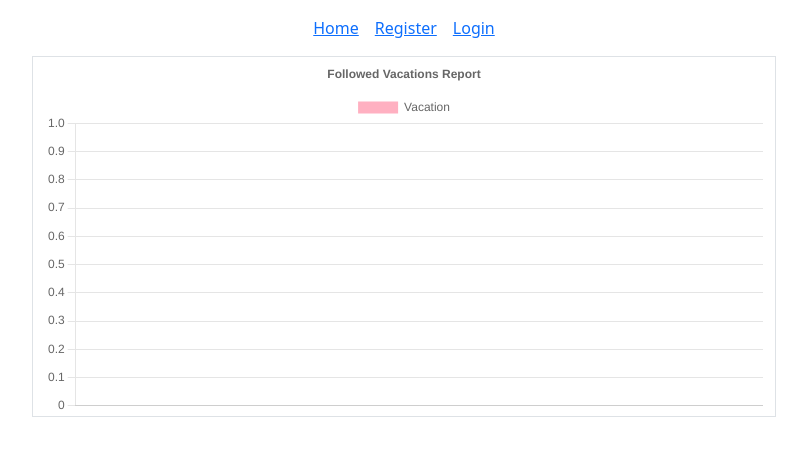
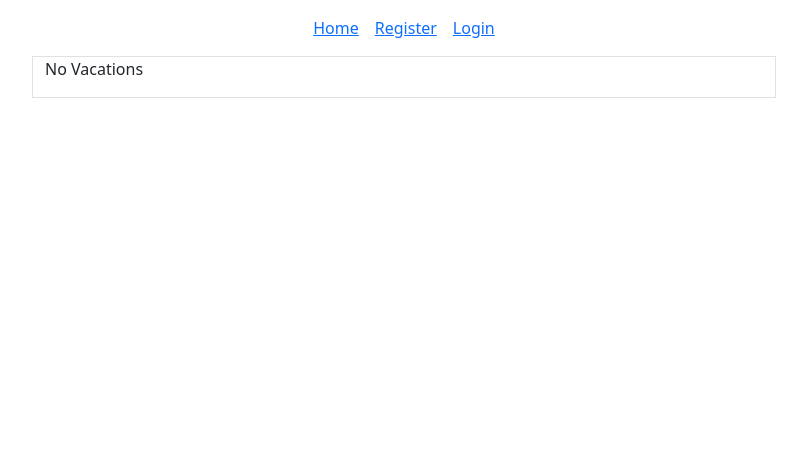
Before and after one commit to ElinorXP/vacation_app, a React (Create React App) app in the folder frontend/: page /reports in a window 1280 px wide. Shown: the top 456 px of the page, without its empty margins (236-1043 px from the left). Built offline with nearby package versions, Linux system fonts and the light colour scheme; no server answers.

Commit message:
Small Fixes

```diff
--- a/frontend/src/components/home/Home.tsx
+++ b/frontend/src/components/home/Home.tsx
@@ -123,7 +123,6 @@ const Home = () => {
             />
 
             <Grid container rowSpacing={1} columnSpacing={{ xs: 1, sm: 2, md: 3 }}>
-                {data?.vacations.length === 0 && "No Vacations"}
                 {data?.vacations.map((obj:IVacation) => (
                     <Grid key={obj.id!} item sm={12} md={6}>
                         <Card>
@@ -164,6 +163,7 @@ const Home = () => {
                     </Grid>
                 ))}
             </Grid>
+            {data?.vacations.length === 0 && <p>No Vacations</p>}
         </div>
     );
 }
--- a/frontend/src/components/reports/Reports.tsx
+++ b/frontend/src/components/reports/Reports.tsx
@@ -83,7 +83,7 @@ const Reports = () => {
         labels,
         datasets: [
           {
-            label: 'Vacation',
+            label: 'Followers',
             data: labels.map((location) => {
                 return followedVacations[location];
             }),
@@ -94,7 +94,7 @@ const Reports = () => {
 
     return(
         <div className="reports container mx-auto border col-lg-8 col-md-12 col-sm-12">
-            <Bar options={options} data={data} />
+            {apiData.length > 0 ? <Bar options={options} data={data} /> : <p>No Vacations</p>}
         </div>
     );
 }
```
